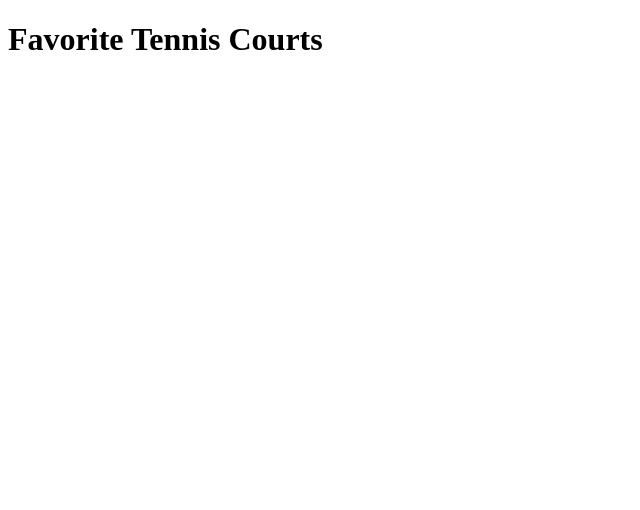
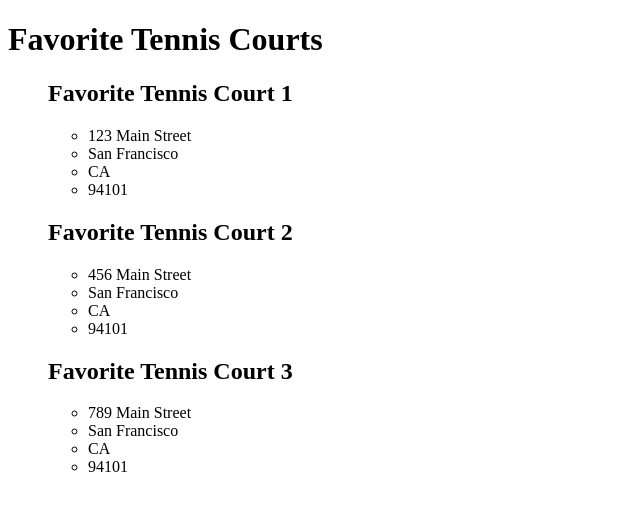
Before and after one commit to court-me/court-me, a React app: page / in a window 1280 px wide. Shown: the top 510 px of the page, without its empty margins (0-640 px from the left). Built offline with nearby package versions, Linux system fonts and the light colour scheme.

Commit message:
progress on Redux store, reducers, favorite/favorites components

```diff
--- a/client/src/app/store.js
+++ b/client/src/app/store.js
@@ -1,8 +1,8 @@
 import { configureStore } from '@reduxjs/toolkit'
-// import reducer here after creating
+import favoritesReducer from '../features/favorites/favoritesSlice'
 
-export default configureStore({
+export const store = configureStore({
   reducer: {
-    // name of reducer : name of import
-  }
+    favorites: favoritesReducer,
+  },
 })
--- a/client/src/features/App.jsx
+++ b/client/src/features/App.jsx
@@ -4,7 +4,6 @@ import Favorites from './favorites/favorites.jsx';
 const App = () => {
   return (
   <div id="mainContainer">
-
     <Favorites />
   </div>
 );
--- /dev/null
+++ b/client/src/features/favorite/favorite.jsx
@@ -0,0 +1,22 @@
+// This component represents a single favorited tennis court.
+// It is passed data from "Favorites" as a prop.
+
+import React from 'react';
+
+const Favorite = (props) => {
+    return (
+        <div id="favoriteContainer">
+            <h2>{props.data.name}</h2>
+            <div id="favorite">
+                <ul>
+                    <li>{props.data.address}</li>
+                    <li>{props.data.city}</li>
+                    <li>{props.data.state}</li>
+                    <li>{props.data.zip}</li>
+                </ul>
+            </div>
+        </div>
+    );
+}
+
+export default Favorite;
--- a/client/src/features/favorites/favorites.jsx
+++ b/client/src/features/favorites/favorites.jsx
@@ -1,11 +1,26 @@
-// component to render favorite tennis courts'
+// This component contains a variable amount of "Favorite" components.
+// It accesses the data stored in state about favorites, saves that in a variable,
+// and passes said data to each child as a prop.
 
 import React from 'react';
+import { useSelector, useDispatch } from 'react-redux';
+import Favorite from '../favorite/favorite.jsx';
 
 const Favorites = () => {
+    const favorites = useSelector((state) => state.favorites);
+    // const dispatch = useDispatch();
+    const renderedFavorites = favorites.map((favorite, index) => (
+        <Favorite key={index} data={favorite}/>
+    ))
+
     return (
         <div id="favoritesContainer">
             <h1>Favorite Tennis Courts</h1>
+            <div id="favoritesList">
+                <ul>
+                    {renderedFavorites}
+                </ul>
+            </div>
         </div>
     );
 }
--- a/client/src/features/favorites/favoritesSlice.js
+++ b/client/src/features/favorites/favoritesSlice.js
@@ -1,16 +1,18 @@
 import { createSlice } from '@reduxjs/toolkit'
+
+const initialState = [
+  { id: '1', name: 'Favorite Tennis Court 1', address: '123 Main Street', city: 'San Francisco', state: 'CA', zip: '94101' },
+  { id: '2', name: 'Favorite Tennis Court 2', address: '456 Main Street', city: 'San Francisco', state: 'CA', zip: '94101' },
+  { id: '3', name: 'Favorite Tennis Court 3', address: '789 Main Street', city: 'San Francisco', state: 'CA', zip: '94101' }
+];
 
 export const favoritesSlice = createSlice({
   name: 'favorites',
-  initialState: {
-    value: 0,
-  },
-  reducers: {
-
-  },
+  initialState,
+  reducers: {},
 })
 
-export const { /* pertinent reducers */ } = counterSlice.actions
+export const { /* pertinent reducers */ } = favoritesSlice.actions
 
 // The function below is called a thunk and allows us to perform async logic. It
 // can be dispatched like a regular action: `dispatch(incrementAsync(10))`. This
--- a/client/src/index.js
+++ b/client/src/index.js
@@ -1,9 +1,17 @@
 import React from 'react';
-import ReactDOM from 'react-dom';
 import App from './features/App.jsx';
-
-ReactDOM.render(<App />, document.getElementById('root')); // Pointing to the 'root' element in the public/index.html where our app will be attached
+import { store } from './app/store'
+import { Provider } from 'react-redux'
+import { createRoot } from 'react-dom/client';
 
 // This file serves as the entry point to our React application.
 // Whenever changes are made to the React components, this file
 // ensures they get rendered and displayed on the page.
+
+const container = document.getElementById('root');
+const root = createRoot(container); // createRoot(container!) if you use TypeScript
+root.render(
+<Provider store = { store }>
+    <App />
+</Provider>,
+);
```
Also changed, not shown: client/src/features/favorite/favoriteSlice.jsx (added, +11 -0 lines).
